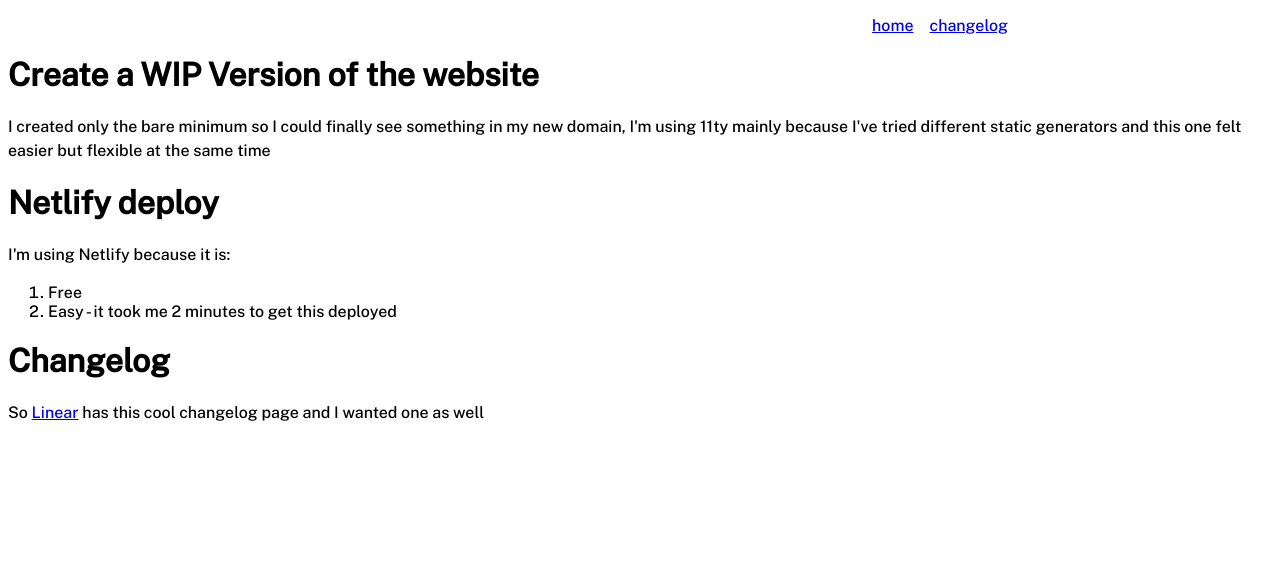
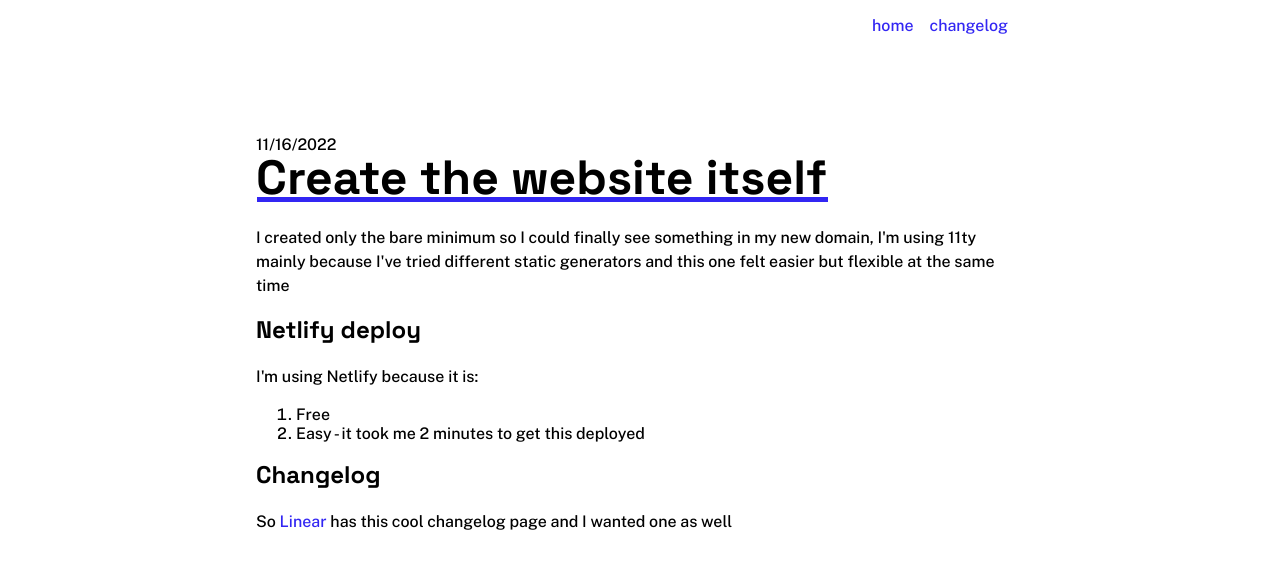
Before and after one commit to marcosvlehmkuhl/marcosvlehmkuhl.githu.io, an Eleventy site: page changelog/2022-11-16.md in a window 1280 px wide. Built offline with nearby package versions, Linux system fonts and the light colour scheme; Eleventy itself is replaced by a stand-in of ours; files that its build step writes are made by us from their sources.

Commit message:
add analytics

```diff
--- a/_includes/base.njk
+++ b/_includes/base.njk
@@ -1,3 +1,11 @@
+---
+menu:
+  - name: home
+    url: "/"
+  - name: changelog
+    url: "/changelog"
+---
+
 <!doctype html>
 <html lang="en">
   <head>
@@ -10,13 +18,15 @@
       <link rel="stylesheet" type="text/css" href={{'/css/'+css | url }} />
     {% endif %}
 
+    <script defer data-domain="marcos.lehmkuhl.dev" src="https://plausible.io/js/script.js"></script>
   </head>
   <body>
     <header class="header container">
       <nav>
         <ul>
-          <li><a href="/">home</a></li>
-          <li><a href="/changelog">changelog</a></li>
+          {% for item in menu %}
+            <li><a href={{item.url}}>{{item.name}}</a></li>
+          {% endfor %}
         </ul>
       </nav>
     </header>
--- a/_includes/changelog.njk
+++ b/_includes/changelog.njk
@@ -1,9 +1,12 @@
 ---
 layout: base.njk
 ---
+<main class="content container">
   {% if status == "draft" %}
     <div class="draft-banner">
       This is a draft
     </div>
   {% endif %}
+  <time datetime={{date}} class="publish-date">{{date | formatDate}}</time>
   {{ content | safe }}
+</main>
--- a/changelog.njk
+++ b/changelog.njk
@@ -1,7 +1,9 @@
 ---
 layout: base.njk
+title: Changelog
 ---
-<h1 class="title">changelog</h1>
+<main class="container">
+  <h1 class="title">Changelog</h1>
   <ul>
     {%- for item in collections.changelog -%}
       <li>
@@ -16,3 +18,4 @@ layout: base.njk
       </li>
     {%- endfor -%}
   </ul>
+</main>
--- a/changelog/2022-11-16.md
+++ b/changelog/2022-11-16.md
@@ -5,15 +5,20 @@
   status: published
   layout: changelog.njk
 ---
-# Create a WIP Version of the website
+
+# Create the website itself
+
 I created only the bare minimum so I could finally see something in my new domain,
 I'm using 11ty mainly because I've tried different static generators and this one
 felt easier but flexible at the same time
 
-# Netlify deploy
+## Netlify deploy
+
 I'm using Netlify because it is:
+
 1. Free
 2. Easy - it took me 2 minutes to get this deployed
 
-# Changelog
+## Changelog
+
 So [Linear](https://linear.app/changelog) has this cool changelog page and I wanted one as well
--- a/css/global.css
+++ b/css/global.css
@@ -28,6 +28,16 @@ body {
 p {
   margin-top: 0;
   line-height: 1.5em;
+}
+
+a {
+  text-decoration: none;
+  color: var(--main-color);
+  position: relative;
+}
+
+a:hover {
+  text-decoration: underline dashed #bd0707;
 }
 
 .header ul {
@@ -142,3 +152,44 @@ p {
   width: 75%;
   float: left;
 }
+
+.content {
+  margin-top: 100px;
+}
+
+.content .publish-date {
+  display: block;
+}
+
+.content h1 {
+  font-family: "Space Grotesk Bold";
+  font-size: 48px;
+  line-height: 1em;
+  margin-top: 0;
+  margin-bottom: 0.5em;
+  font-weight: 100;
+  position: relative;
+  display: inline-block;
+}
+
+.content h1::after {
+  content: "";
+  position: absolute;
+  width: 100%;
+  height: 5px;
+  background-color: var(--main-color);
+  left: 1px;
+  bottom: 0px;
+  z-index: -1;
+}
+
+.content h2,
+.content h3,
+.content h4 {
+  font-family: "Space Grotesk";
+  margin-top: 0;
+}
+
+.content p {
+  margin-top: 0;
+}
```
Lines whose indentation alone changed are shown as unchanged.
